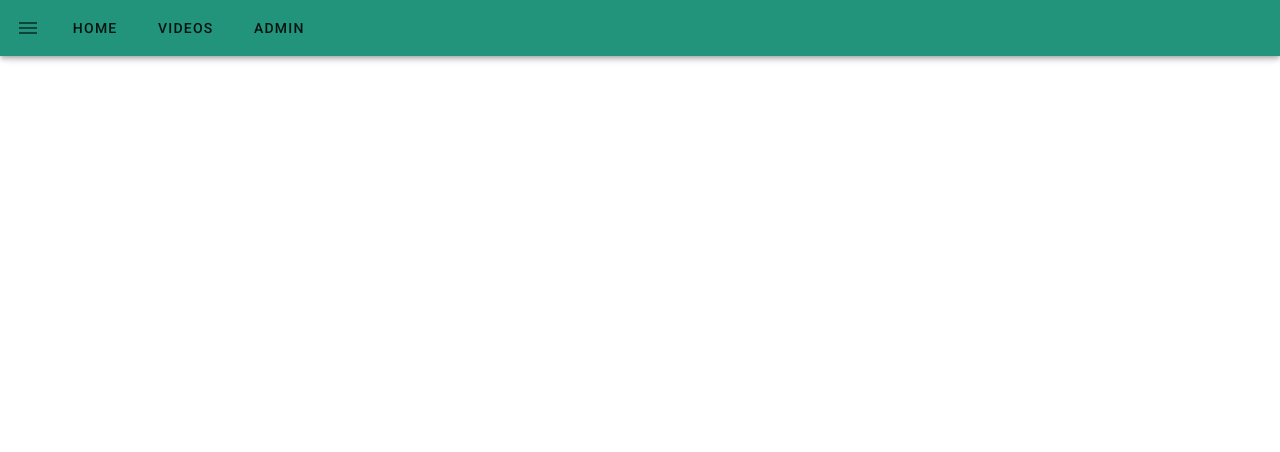
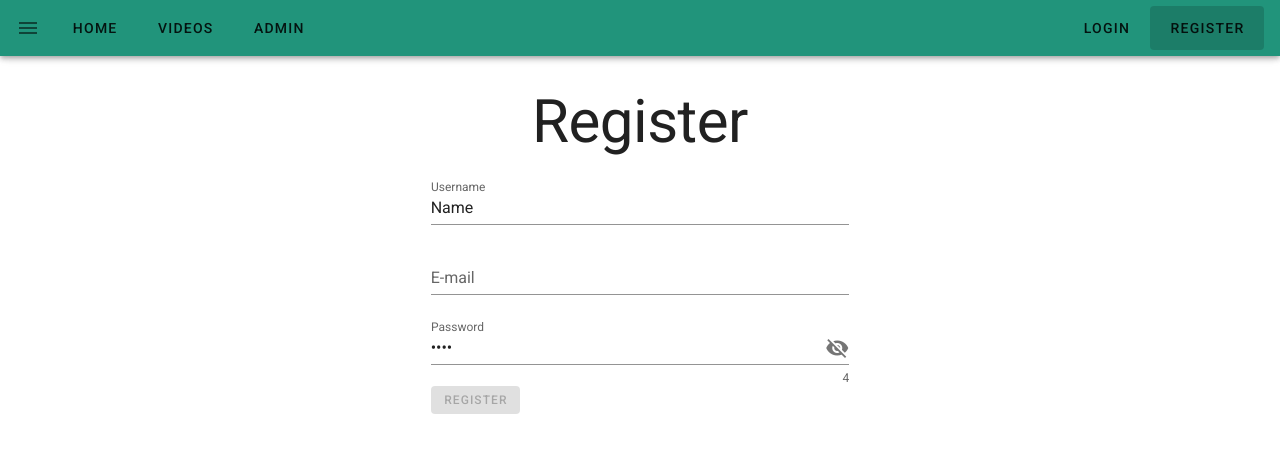
Before and after one commit to Stanisz96/Jigen, a Nuxt app in the folder video-jigen-nuxt/: page /register in a window 1280 px wide. Before the commit this address had no page. Shown: the top 452 px of the page. Built offline with nearby package versions, Linux system fonts and the light colour scheme; no server answers.

Commit message:
Add login and register page

```diff
--- /dev/null
+++ b/video-jigen-nuxt/components/UserAuthForm.vue
@@ -0,0 +1,51 @@
+<template>
+  <v-form v-model="valid">
+    <v-text-field
+      v-model="userInfo.name"
+      label="Username"
+      :rules="authRules.name"
+      v-if="freeName"
+    ></v-text-field>
+    <v-text-field
+      v-if="submitButton == 'Register'"
+      v-model="userInfo.email"
+      label="E-mail"
+      :rules="authRules.email"
+    ></v-text-field>
+    <v-text-field
+      v-model="userInfo.password"
+      label="Password"
+      :type="showPass ? 'text' : 'password'"
+      :append-icon="showPass ? 'mdi-eye' : 'mdi-eye-off'"
+      :rules="authRules.password"
+      @click:append="showPass = !showPass"
+      counter
+    ></v-text-field>
+    <v-btn small @click="submitForm(userInfo)" :disabled="!valid">{{
+      submitButton
+    }}</v-btn>
+  </v-form>
+</template>
+
+<script>
+import { authRules } from "@/utils/validations";
+import { mapState } from "vuex";
+export default {
+  data() {
+    return {
+      valid: false,
+      showPass: false,
+      authRules,
+      userInfo: {
+        name: "Name",
+        password: "pass",
+        email: "",
+      },
+    };
+  },
+  props: ["submitForm", "submitButton", "freeName"],
+};
+</script>
+
+<style>
+</style>
--- a/video-jigen-nuxt/layouts/default.vue
+++ b/video-jigen-nuxt/layouts/default.vue
@@ -5,6 +5,21 @@
       <v-btn to="/" text large class="text--text">Home</v-btn>
       <v-btn to="/videos" text large class="text--text">Videos</v-btn>
       <v-btn to="/admin" text large class="text--text">Admin</v-btn>
+
+      <v-spacer />
+
+      <div v-if="$auth.loggedIn">
+        <v-btn text large class="text--text">Logout</v-btn>
+        <!-- username -->
+        <!-- logout button -->
+      </div>
+      <div v-else>
+        <v-btn to="/login" text large class="text--text">Login</v-btn>
+        <v-btn to="/register" text large class="text--text">Register</v-btn>
+
+        <!-- login -->
+        <!-- register button -->
+      </div>
     </v-app-bar>
     <v-main><Nuxt /></v-main>
   </v-app>
--- a/video-jigen-nuxt/nuxt.config.js
+++ b/video-jigen-nuxt/nuxt.config.js
@@ -34,6 +34,7 @@ export default {
   modules: [
     // https://go.nuxtjs.dev/axios
     '@nuxtjs/axios',
+    '@nuxtjs/auth',
     // https://go.nuxtjs.dev/pwa
     '@nuxtjs/pwa'
   ],
@@ -49,5 +50,21 @@ export default {
 
   server: {
     port: 8000
+  },
+
+  auth: {
+    strategies: {
+      local: {
+        endpoints: {
+          login: { url: '/auth/login', method: 'post', propertyName: 'token' },
+          logout: { url: '/auth/logout', method: 'post' },
+          user: { url: '/users/login', method: 'get', propertyName: 'user' }
+        },
+        // tokenRequired: true,
+        tokenType: '',
+        // globalToken: true,
+        // autoFetchUser: true
+      }
+    }
   }
 }
--- a/video-jigen-nuxt/package.json
+++ b/video-jigen-nuxt/package.json
@@ -13,6 +13,7 @@
   },
   "dependencies": {
     "@mdi/js": "^5.6.55",
+    "@nuxtjs/auth": "^4.9.1",
     "@nuxtjs/axios": "^5.12.2",
     "@nuxtjs/pwa": "^3.0.2",
     "core-js": "^3.6.5",
--- /dev/null
+++ b/video-jigen-nuxt/pages/login.vue
@@ -0,0 +1,42 @@
+
+<template>
+  <v-container fluid>
+    <div class="display-3 font-weight-regular my-6 d-flex justify-center">
+      Login
+    </div>
+    <v-row>
+      <v-spacer />
+      <v-col>
+        <UserAuthForm
+          :submitForm="loginUser"
+          :submitButton="'Login'"
+          :freeName="true"
+        />
+      </v-col>
+      <v-spacer />
+    </v-row>
+  </v-container>
+</template>
+
+<script>
+import UserAuthForm from "@/components/UserAuthForm";
+export default {
+  components: {
+    UserAuthForm,
+  },
+  methods: {
+    loginUser(loginInfo) {
+      console.log(loginInfo);
+      this.$auth.loginWith("local", {
+        data: {
+          username: loginInfo.name,
+          password: loginInfo.password,
+        },
+      });
+    },
+  },
+};
+</script>
+
+<style>
+</style>
--- /dev/null
+++ b/video-jigen-nuxt/pages/register.vue
@@ -0,0 +1,36 @@
+
+<template>
+  <v-container fluid>
+    <div class="display-3 font-weight-regular my-6 d-flex justify-center">
+      Register
+    </div>
+    <v-row>
+      <v-spacer />
+      <v-col>
+        <UserAuthForm
+          :submitForm="registerUser"
+          :submitButton="'Register'"
+          :freeName="true"
+        />
+      </v-col>
+      <v-spacer />
+    </v-row>
+  </v-container>
+</template>
+
+<script>
+import UserAuthForm from "@/components/UserAuthForm";
+export default {
+  components: {
+    UserAuthForm,
+  },
+  methods: {
+    registerUser(registerInfo) {
+      alert("You press the button!!");
+    },
+  },
+};
+</script>
+
+<style>
+</style>
```
Also changed, not shown: 2 other files (tests, documents, lock files or other folders).
